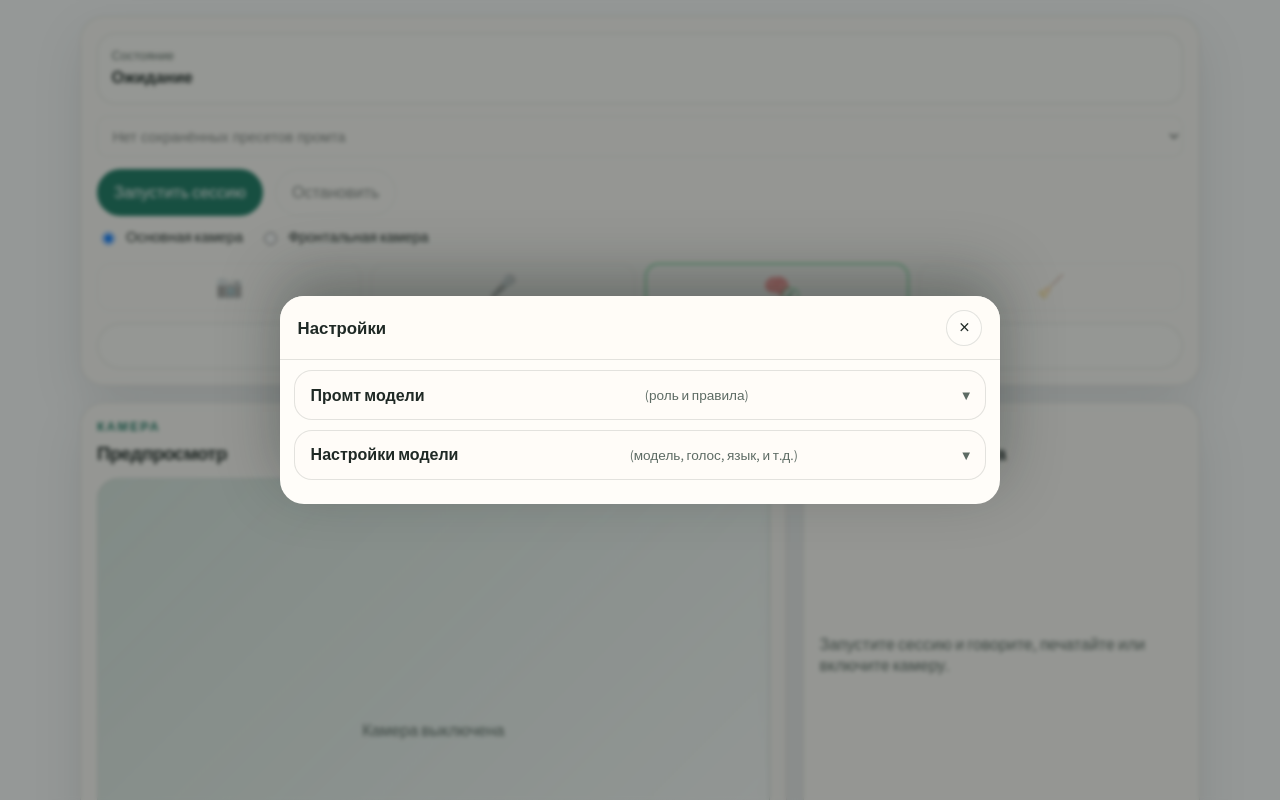
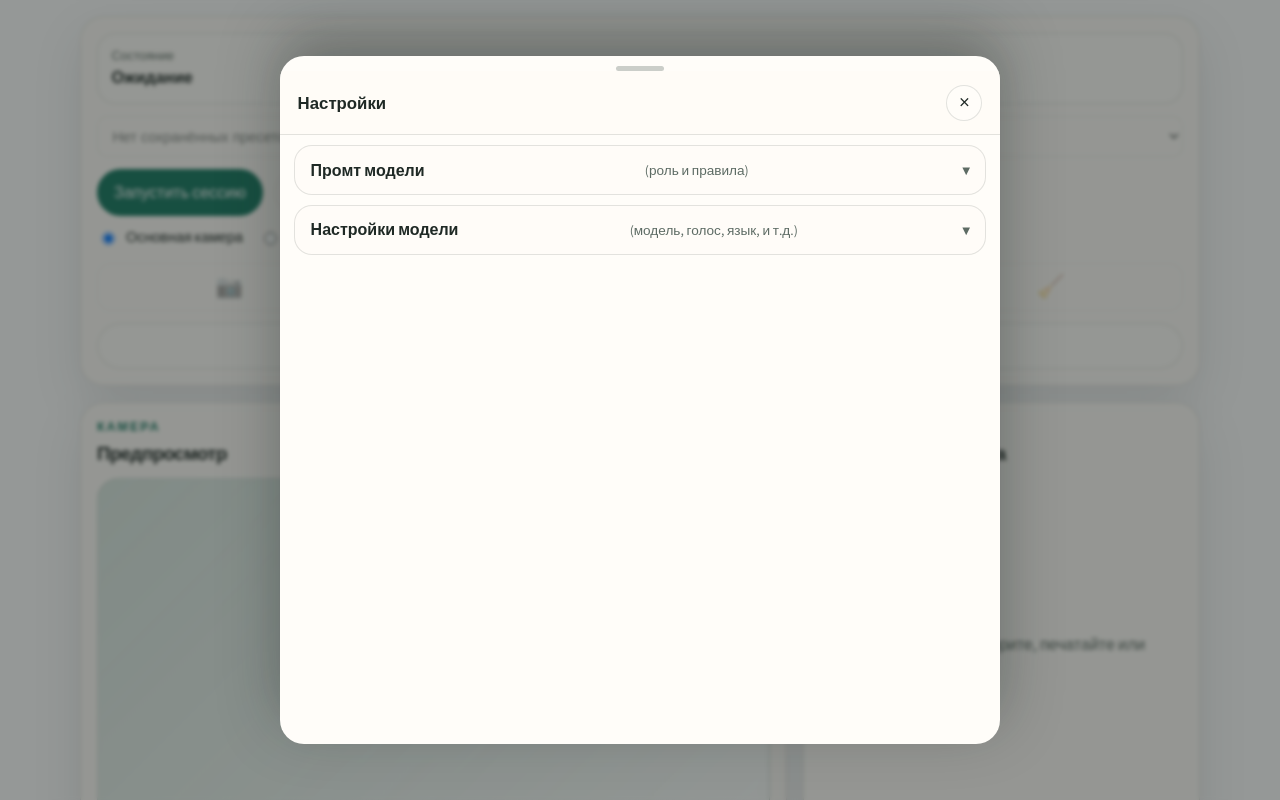
Before and after one commit to AnataBak/livvv, a Next.js app: page / in a window 1280 px wide. Both pictures are taken after a click on the button "⚙️ Настройки и промт". Built offline with nearby package versions, Linux system fonts and the light colour scheme.

Commit message:
попытка 2

```diff
--- a/app/globals.css
+++ b/app/globals.css
@@ -286,15 +286,17 @@ input {
   display: flex;
   justify-content: center;
   align-items: flex-end;
+  padding: max(0.5rem, env(safe-area-inset-top, 0px)) 0 0;
   animation: settings-fade 160ms ease;
   overscroll-behavior: contain;
-  touch-action: none;
+  overflow: hidden;
 }
 
 .settings-drawer {
   width: 100%;
   max-width: 720px;
-  max-height: 92vh;
+  height: min(92dvh, calc(100dvh - max(0.5rem, env(safe-area-inset-top, 0px))));
+  min-height: 0;
   background: var(--panel-strong);
   border-radius: 28px 28px 0 0;
   box-shadow: 0 -20px 60px rgba(20, 28, 25, 0.35);
@@ -302,17 +304,19 @@ input {
   flex-direction: column;
   overflow: hidden;
   animation: settings-slide-up 220ms cubic-bezier(0.2, 0.8, 0.2, 1);
+  overscroll-behavior: contain;
   touch-action: pan-y;
 }
 
 @media (min-width: 861px) {
   .settings-drawer-backdrop {
     align-items: center;
+    padding: 1rem;
   }
 
   .settings-drawer {
     border-radius: 24px;
-    max-height: 86vh;
+    height: min(86dvh, 860px);
   }
 }
 
@@ -326,6 +330,15 @@ input {
   to { transform: translateY(0); opacity: 1; }
 }
 
+.settings-drawer-grabber {
+  width: 3rem;
+  height: 0.3rem;
+  margin: 0.65rem auto 0;
+  border-radius: 999px;
+  background: rgba(93, 107, 100, 0.32);
+  flex-shrink: 0;
+}
+
 .settings-drawer-header {
   display: flex;
   align-items: center;
@@ -333,6 +346,7 @@ input {
   padding: 0.85rem 1.1rem;
   border-bottom: 1px solid var(--line);
   background: var(--panel);
+  flex-shrink: 0;
 }
 
 .settings-drawer-header h3 {
@@ -359,8 +373,10 @@ input {
 
 .settings-drawer-body {
   flex: 1;
+  min-height: 0;
+  overflow-x: hidden;
   overflow-y: auto;
-  padding: 0.6rem 0.85rem 1.5rem;
+  padding: 0.6rem 0.85rem calc(1.5rem + env(safe-area-inset-bottom, 0px));
   display: flex;
   flex-direction: column;
   gap: 0.6rem;
--- a/components/live-console.tsx
+++ b/components/live-console.tsx
@@ -1253,6 +1253,7 @@ export function LiveConsole() {
                 aria-label="Настройки и промт"
                 onClick={(e) => e.stopPropagation()}
               >
+                <div className="settings-drawer-grabber" aria-hidden="true" />
                 <header className="settings-drawer-header">
                   <h3>Настройки</h3>
                   <button
```
